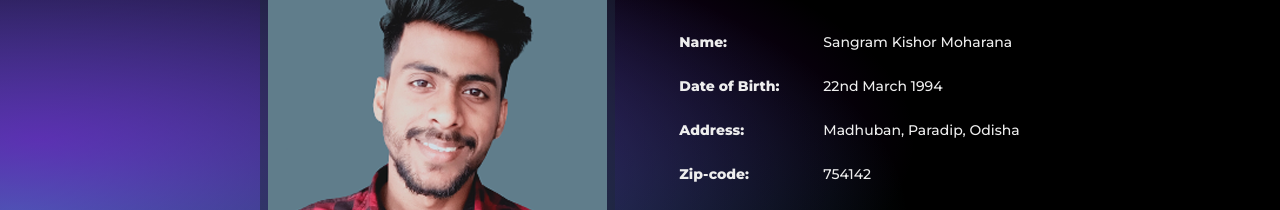
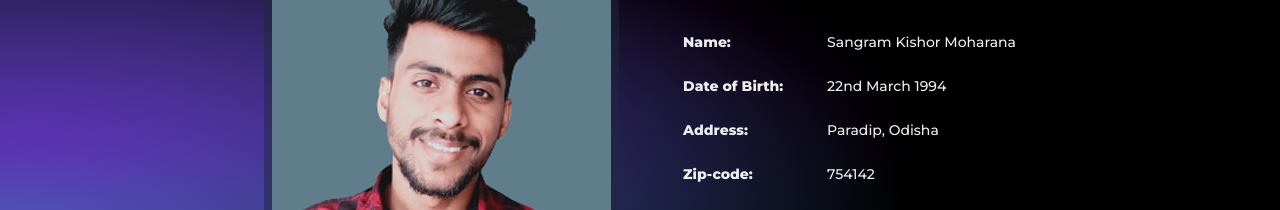
Before and after one commit to itzSaan/my-portfolio, a React (Vite) app: page / in a window 1280 px wide. Shown: the part 1060-1270 px from the top of the page. Built offline with nearby package versions, Linux system fonts and the light colour scheme.

Commit message:
Update About.jsx

```diff
--- a/src/sections/About.jsx
+++ b/src/sections/About.jsx
@@ -24,7 +24,7 @@ export default function About() {
                     <div className="grid gap-4 sm:gap-6">
                     <p className="">Sangram Kishor Moharana</p>
                     <p className="">22nd March 1994</p>
-                    <p className="">Madhuban, Paradip, Odisha</p>
+                    <p className="">Paradip, Odisha</p>
                     <p className="">754142</p>
                     <p className="">sangramm7@gmail.com</p>
                     <p className="">8908221784, 8480310320</p>
```
